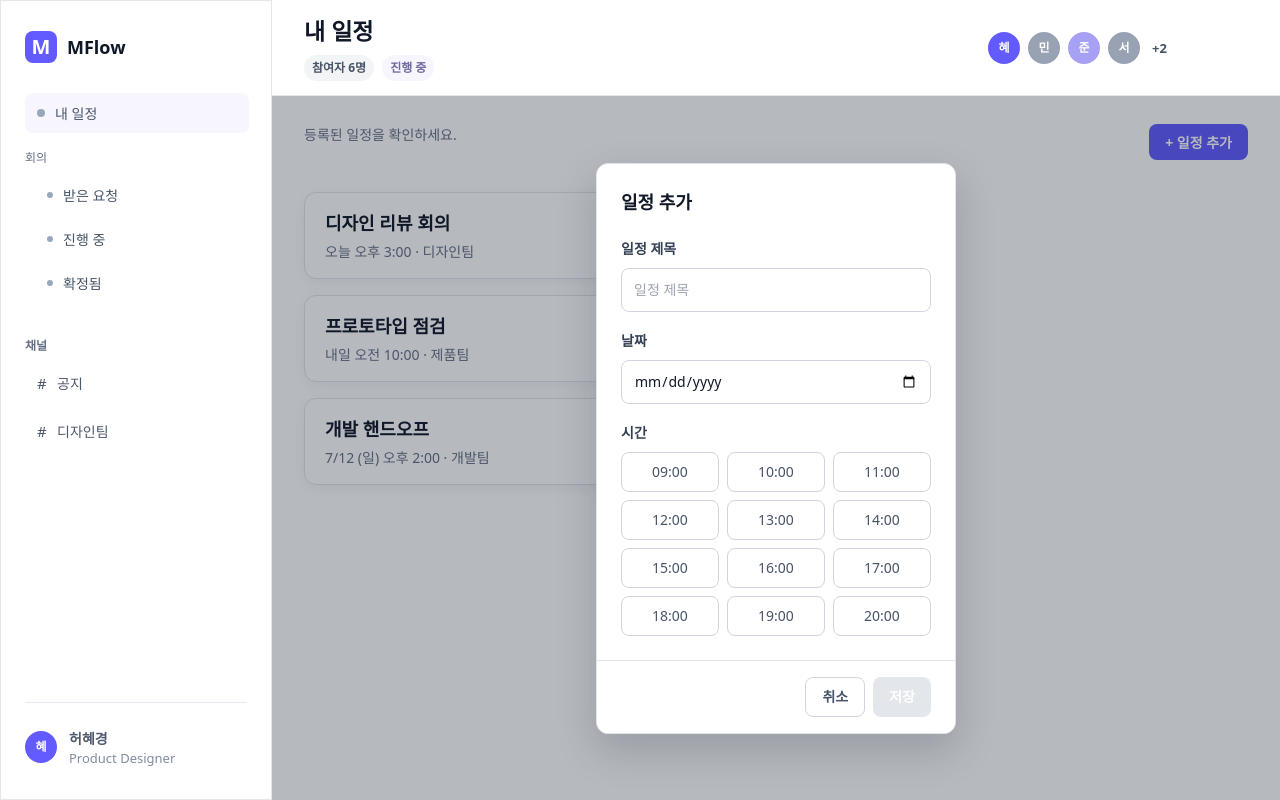
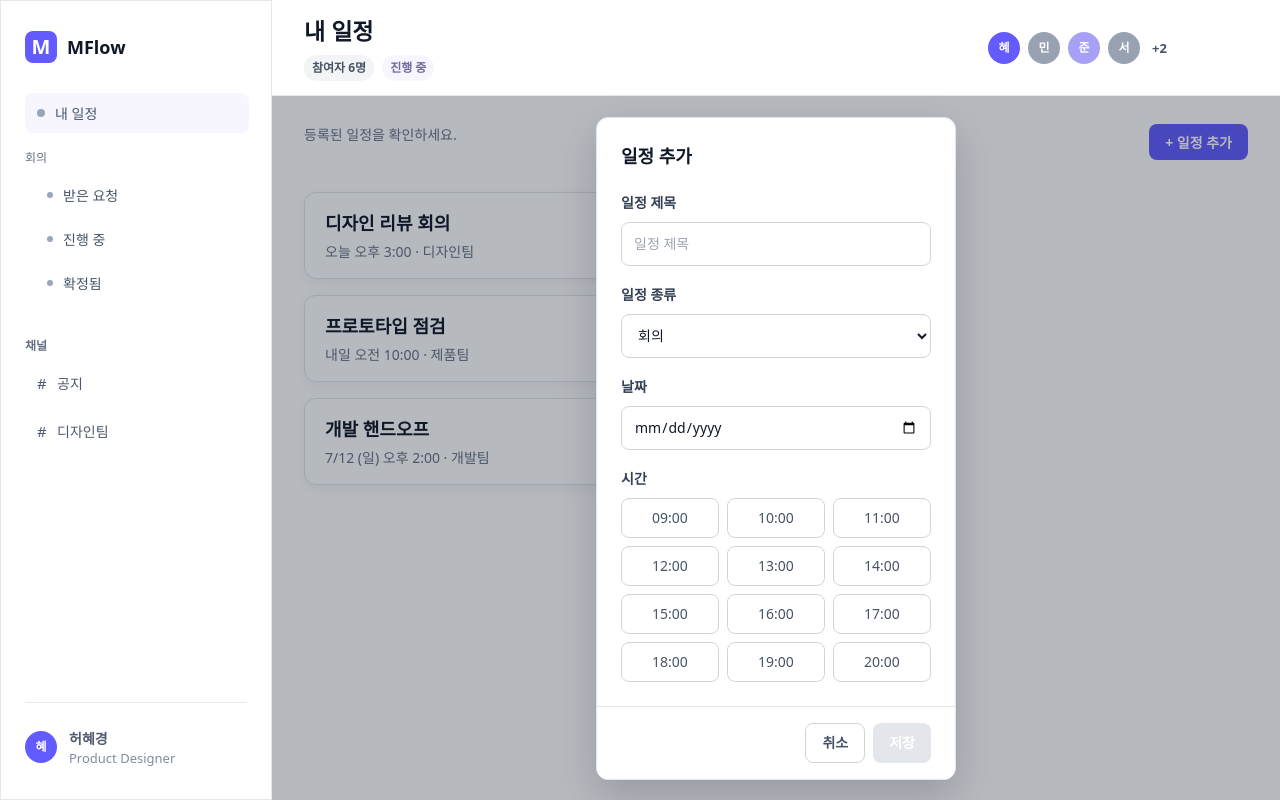
Before and after one commit to gjgprud0306/meetflow-tosschallenge, a React (Vite) app: page /my-schedule in a window 1280 px wide. Both pictures are taken after a click on the button "+ 일정 추가". Built offline with nearby package versions, Linux system fonts and the light colour scheme; a web font is replaced by a local one.

Commit message:
Update my schedule card management

```diff
--- a/src/pages/ResponseStatusPage.tsx
+++ b/src/pages/ResponseStatusPage.tsx
@@ -38,15 +38,16 @@ const scheduleStorageKey = "mflow-my-schedule-cards";
 const confirmedScheduleId = "confirmed-review-meeting";
 
 function formatConfirmedTimeLabel(rawTime: string) {
-  const [hourText] = rawTime.split(":");
+  const [hourText, minuteText = "00"] = rawTime.split(":");
   const hour = Number(hourText);
+  const minute = minuteText.padStart(2, "0");
 
   if (Number.isNaN(hour)) return rawTime;
-  if (hour === 0) return "오전 12시";
-  if (hour < 12) return `오전 ${hour}시`;
-  if (hour === 12) return "오후 12시";
+  if (hour === 0) return `오전 12:${minute}`;
+  if (hour < 12) return `오전 ${hour}:${minute}`;
+  if (hour === 12) return `오후 12:${minute}`;
 
-  return `오후 ${hour - 12}시`;
+  return `오후 ${hour - 12}:${minute}`;
 }
 
 function getConfirmedScheduleInfo(title: string, selectedTimes: string) {
@@ -56,10 +57,10 @@ function getConfirmedScheduleInfo(title: string, selectedTimes: string) {
   if (!match) {
     return {
       dateLabel: "7/14(화)",
-      displayDateTime: "7/14(화) 오후 3시",
+      displayDateTime: "7/14(화) 오후 3:00",
       id: confirmedScheduleId,
-      meta: "7/14 (화) 오후 3시 · 참여자 6명",
-      timeLabel: "오후 3시",
+      meta: "7/14(화) 오후 3:00 · 참석자 6명",
+      timeLabel: "오후 3:00",
       title: title || "리뷰회의",
       weekday: "화",
     };
@@ -72,7 +73,7 @@ function getConfirmedScheduleInfo(title: string, selectedTimes: string) {
     dateLabel: `${month}/${day}(${weekday})`,
     displayDateTime: `${month}/${day}(${weekday}) ${timeLabel}`,
     id: confirmedScheduleId,
-    meta: `${month}/${day} (${weekday}) ${timeLabel} · 참여자 6명`,
+    meta: `${month}/${day}(${weekday}) ${timeLabel} · 참석자 6명`,
     timeLabel,
     title: title || "리뷰회의",
     weekday,
@@ -82,6 +83,7 @@ function getConfirmedScheduleInfo(title: string, selectedTimes: string) {
 function saveConfirmedSchedule(schedule: ReturnType<typeof getConfirmedScheduleInfo>) {
   const saved = window.localStorage.getItem(scheduleStorageKey);
   let cards: {
+    category?: "회의" | "외근" | "휴가" | "개인";
     id?: string;
     meta: string;
     source?: "manual" | "confirmed";
@@ -98,6 +100,7 @@ function saveConfirmedSchedule(schedule: ReturnType<typeof getConfirmedScheduleI
   }
 
   const nextCard = {
+    category: "회의",
     id: schedule.id,
     meta: schedule.meta,
     source: "confirmed",
--- a/src/pages/SidebarPlaceholderPage.tsx
+++ b/src/pages/SidebarPlaceholderPage.tsx
@@ -1,12 +1,15 @@
 import { ChatMessage } from "@/components/ChatMessage";
 import { MeetFlowLayout } from "@/components/MeetFlowLayout";
 import { Button } from "@/components/ui/button";
-import { Trash2 } from "lucide-react";
+import { X } from "lucide-react";
 import { useState } from "react";
 import { useLocation } from "react-router-dom";
 import type { ChatMessage as ChatMessageType } from "@/types/meeting";
 
+type ScheduleType = "회의" | "외근" | "휴가" | "개인";
+
 type MeetingCard = {
+  category?: ScheduleType;
   id?: string;
   title: string;
   meta: string;
@@ -24,6 +27,9 @@ type SidebarPlaceholderPageProps = {
 };
 
 const scheduleStorageKey = "mflow-my-schedule-cards";
+const deletedScheduleStorageKey = "mflow-deleted-schedule-keys";
+const confirmedScheduleId = "confirmed-review-meeting";
+const scheduleTypes: ScheduleType[] = ["회의", "외근", "휴가", "개인"];
 const scheduleTimeOptions = Array.from({ length: 12 }, (_, index) => {
   const hour = index + 9;
 
@@ -42,26 +48,38 @@ function getInitialScheduleCards(cards: MeetingCard[], showAddSchedule: boolean)
   if (!showAddSchedule) return cards;
 
   const saved = window.localStorage.getItem(scheduleStorageKey);
+  const deletedKeys = new Set(
+    JSON.parse(window.localStorage.getItem(deletedScheduleStorageKey) ?? "[]") as string[],
+  );
+  const visibleCards = cards.filter((card) => !deletedKeys.has(cardKey(card)));
 
-  if (!saved) return cards;
+  if (!saved) return visibleCards;
 
   try {
-    const defaultKeys = new Set(cards.map((card) => cardKey(card)));
+    const defaultKeys = new Set(visibleCards.map((card) => cardKey(card)));
     const savedCards = (JSON.parse(saved) as MeetingCard[]).map((card) => {
+      if (card.id === confirmedScheduleId) {
+        return { ...card, category: "회의" as const, source: "confirmed" as const };
+      }
+
       if (card.source || defaultKeys.has(cardKey(card))) return card;
 
-      return { ...card, source: "manual" as const };
+      return {
+        ...card,
+        category: card.category ?? "회의",
+        source: "manual" as const,
+      };
     });
     const savedKeys = new Set(
       savedCards.map((card) => card.id ?? `${card.title}-${card.meta}`),
     );
 
     return [
-      ...cards.filter((card) => !savedKeys.has(card.id ?? `${card.title}-${card.meta}`)),
+      ...visibleCards.filter((card) => !savedKeys.has(card.id ?? `${card.title}-${card.meta}`)),
       ...savedCards,
     ];
   } catch {
-    return cards;
+    return visibleCards;
   }
 }
 
@@ -81,6 +99,10 @@ function isStoredManualSchedule(card: MeetingCard) {
   return card.source === "manual";
 }
 
+function isConfirmedSchedule(card: MeetingCard) {
+  return card.source === "confirmed";
+}
+
 function PlaceholderMeetingCard({
   card,
   highlighted,
@@ -91,18 +113,17 @@ function PlaceholderMeetingCard({
   onDelete?: (card: MeetingCard) => void;
 }) {
   const isPastMeeting = card.status === "지난 회의";
-  const canShowDelete =
-    Boolean(onDelete) &&
-    (card.source === "confirmed" || isStoredManualSchedule(card));
+  const canShowDelete = Boolean(onDelete) && !isConfirmedSchedule(card);
+  const badgeLabel = card.category ?? (isPastMeeting ? "완료" : card.status);
 
   return (
     <article
-      className={`group w-full max-w-[520px] rounded-xl border bg-white px-5 py-4 shadow-[0_4px_16px_rgba(16,24,40,0.06)] ${
+      className={`w-full max-w-[520px] rounded-xl border bg-white px-5 py-4 shadow-[0_4px_16px_rgba(16,24,40,0.06)] ${
         highlighted ? "border-[#837CFF] ring-4 ring-[#F7F6FF]" : "border-[#E0E4EB]"
       }`}
     >
       <div className="flex items-start justify-between gap-4">
-        <div>
+        <div className="min-w-0">
           <h2 className="text-lg font-bold leading-7 text-[#101828]">
             {card.title}
           </h2>
@@ -117,16 +138,16 @@ function PlaceholderMeetingCard({
               : "shrink-0 rounded-full bg-[#F7F6FF] px-3 py-1 text-xs font-bold leading-[18px] text-[#6F6A9F]"
           }
         >
-          {isPastMeeting ? "완료" : card.status}
+          {badgeLabel}
         </span>
         {canShowDelete ? (
           <button
             aria-label="일정 삭제"
-            className="flex h-8 w-8 shrink-0 items-center justify-center rounded-lg border border-[#E0E4EB] bg-white text-[#98A2B3] opacity-0 transition hover:border-[#D0D5DD] hover:bg-[#F9FAFB] hover:text-[#667085] group-hover:opacity-100"
+            className="flex h-8 w-8 shrink-0 items-center justify-center rounded-full border border-[#D0D5DD] bg-white text-[#98A2B3] transition hover:border-[#98A2B3] hover:bg-[#F9FAFB] hover:text-[#667085]"
             onClick={() => onDelete?.(card)}
             type="button"
           >
-            <Trash2 className="h-4 w-4" />
+            <X className="h-4 w-4" />
           </button>
         ) : null}
       </div>
@@ -149,6 +170,7 @@ export function SidebarPlaceholderPage({
     getInitialScheduleCards(cards, showAddSchedule),
   );
   const [scheduleTitle, setScheduleTitle] = useState("");
+  const [scheduleType, setScheduleType] = useState<ScheduleType>("회의");
   const [selectedDate, setSelectedDate] = useState("");
   const [selectedTime, setSelectedTime] = useState("");
   const [deleteTarget, setDeleteTarget] = useState<MeetingCard | null>(null);
@@ -160,6 +182,7 @@ export function SidebarPlaceholderPage({
   function closeModal() {
     setIsModalOpen(false);
     setScheduleTitle("");
+    setScheduleType("회의");
     setSelectedDate("");
     setSelectedTime("");
   }
@@ -168,10 +191,11 @@ export function SidebarPlaceholderPage({
     if (!canSaveSchedule) return;
 
     const newSchedule = {
+      category: scheduleType,
       id: `manual-${Date.now()}`,
       meta: `${formatScheduleDate(selectedDate)} ${selectedTime} · 내 일정`,
       source: "manual" as const,
-      status: "예정",
+      status: scheduleType,
       title: scheduleTitle.trim(),
     };
     const nextCards = [...scheduleCards, newSchedule];
@@ -194,6 +218,15 @@ export function SidebarPlaceholderPage({
 
     setScheduleCards(nextCards);
     persistScheduleCards(nextCards);
+    if (!isStoredManualSchedule(deleteTarget)) {
+      const deletedKeys = JSON.parse(
+        window.localStorage.getItem(deletedScheduleStorageKey) ?? "[]",
+      ) as string[];
+      window.localStorage.setItem(
+        deletedScheduleStorageKey,
+        JSON.stringify([...new Set([...deletedKeys, targetKey])]),
+      );
+    }
     setDeleteTarget(null);
   }
 
@@ -277,6 +310,24 @@ export function SidebarPlaceholderPage({
                   type="text"
                   value={scheduleTitle}
                 />
+              </label>
+              <label className="block">
+                <span className="text-sm font-bold leading-[21px] text-[#344054]">
+                  일정 종류
+                </span>
+                <select
+                  className="mt-2 h-11 w-full rounded-lg border border-[#D0D5DD] bg-white px-3 text-sm font-medium leading-[21px] text-[#101828] outline-none focus:border-[#635BFF]"
+                  onChange={(event) =>
+                    setScheduleType(event.target.value as ScheduleType)
+                  }
+                  value={scheduleType}
+                >
+                  {scheduleTypes.map((type) => (
+                    <option key={type} value={type}>
+                      {type}
+                    </option>
+                  ))}
+                </select>
               </label>
               <label className="block">
                 <span className="text-sm font-bold leading-[21px] text-[#344054]">
--- a/src/routes.tsx
+++ b/src/routes.tsx
@@ -13,16 +13,19 @@ import type { ChatMessage } from "@/types/meeting";
 
 const upcomingMeetings = [
   {
+    category: "회의" as const,
     title: "디자인 리뷰 회의",
     meta: "오늘 오후 3:00 · 디자인팀",
     status: "예정",
   },
   {
+    category: "개인" as const,
     title: "프로토타입 점검",
     meta: "내일 오전 10:00 · 제품팀",
     status: "예정",
   },
   {
+    category: "외근" as const,
     title: "개발 핸드오프",
     meta: "7/12 (일) 오후 2:00 · 개발팀",
     status: "예정",
```
Also changed, not shown: 4 other files (tests, documents, lock files or other folders).
